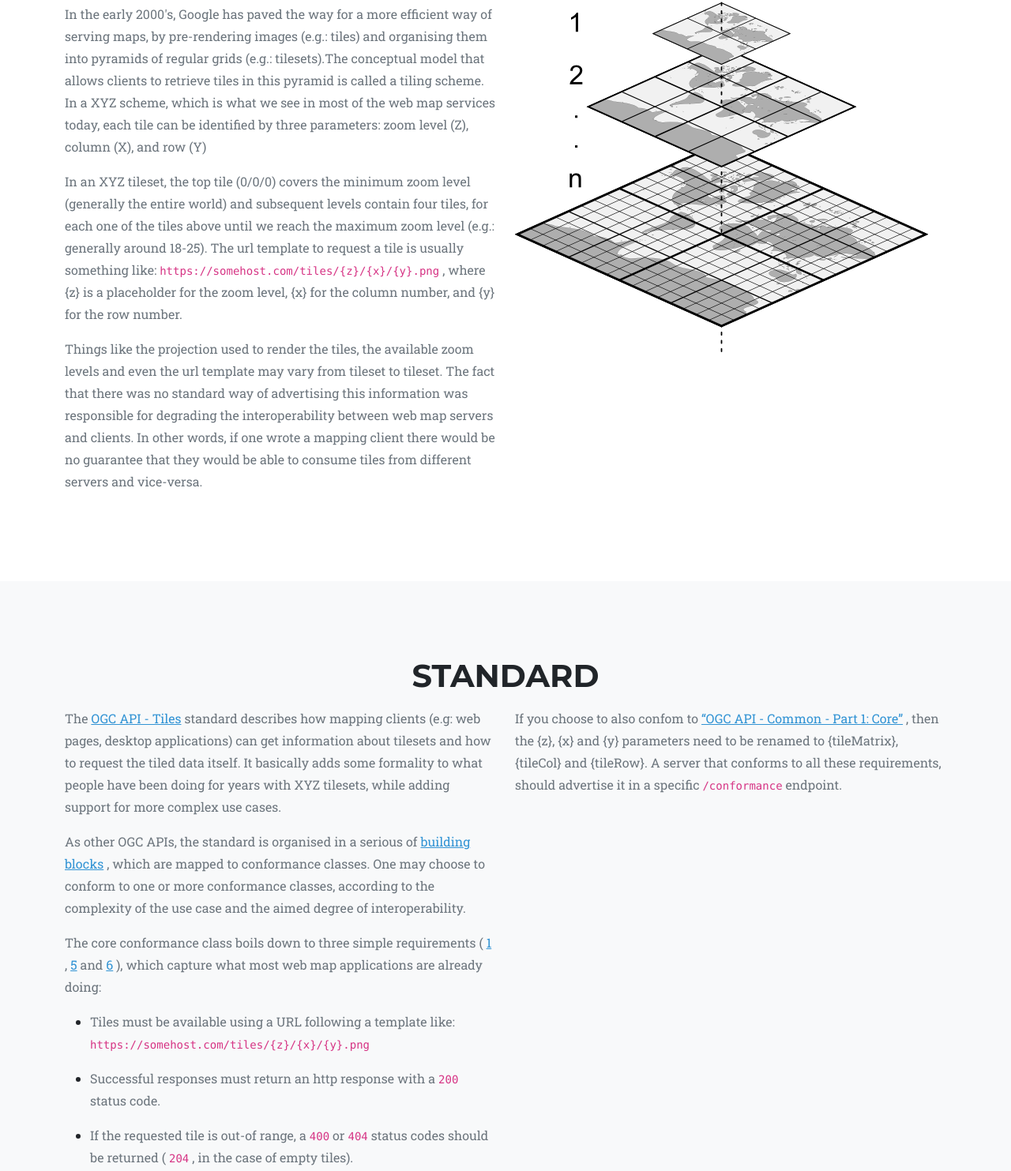
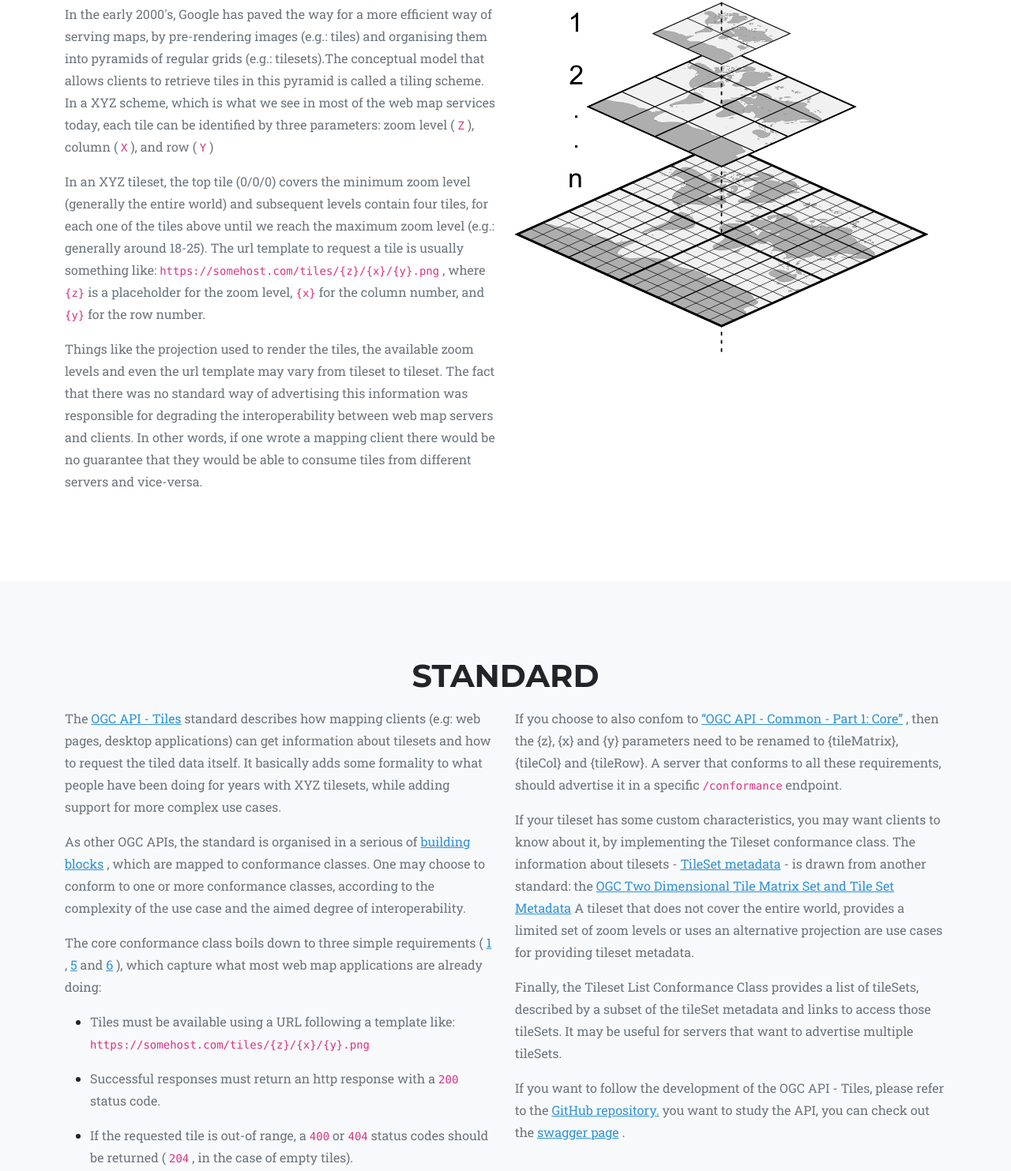
Before and after one commit to opengeospatial/ogc-tiles-website, a plain HTML site: page index.html in a window 1280 px wide. Shown: the part 1010-2493 px from the top of the page at 79% size. Drawn offline with nearby package versions, Linux system fonts and the light colour scheme.

Commit message:
- updated standards section

```diff
--- a/index.html
+++ b/index.html
@@ -60,11 +60,25 @@
                             <a href="https://en.wikipedia.org/wiki/Web_Map_Service">WMS</a>
                             ), part of the first generation of OGC standards, is an example of this.
                         </p>
-                        <p class="text-muted">In the early 2000's, Google has paved the way for a more efficient way of serving maps, by pre-rendering images (e.g.: tiles) and organising them into pyramids of regular grids (e.g.: tilesets).The conceptual model that allows clients to retrieve tiles in this pyramid is called a tiling scheme. In a XYZ scheme, which is what we see in most of the web map services today, each tile can be identified by three parameters: zoom level (Z), column (X), and row (Y)</p>
+                        <p class="text-muted">
+                            In the early 2000's, Google has paved the way for a more efficient way of serving maps, by pre-rendering images (e.g.: tiles) and organising them into pyramids of regular grids (e.g.: tilesets).The conceptual model that allows clients to retrieve tiles in this pyramid is called a tiling scheme. In a XYZ scheme, which is what we see in most of the web map services today, each tile can be identified by three parameters: zoom level (
+                            <code>Z</code>
+                            ), column (
+                            <code>X</code>
+                            ), and row (
+                            <code>Y</code>
+                            )
+                        </p>
                         <p class="text-muted">
                             In an XYZ tileset, the top tile (0/0/0) covers the minimum zoom level (generally the entire world) and subsequent levels contain four tiles, for each one of the tiles above until we reach the maximum zoom level (e.g.: generally around 18-25). The url template to request a tile is usually something like:
                             <code>https://somehost.com/tiles/{z}/{x}/{y}.png</code>
-                            , where {z} is a placeholder for the zoom level, {x} for the column number, and {y} for the row number.
+                            , where
+                            <code>{z}</code>
+                            is a placeholder for the zoom level,
+                            <code>{x}</code>
+                            for the column number, and
+                            <code>{y}</code>
+                            for the row number.
                         </p>
                         <p class="text-muted">Things like the projection used to render the tiles, the available zoom levels and even the url template may vary from tileset to tileset. The fact that there was no standard way of advertising this information was responsible for degrading the interoperability between web map servers and clients. In other words, if one wrote a mapping client there would be no guarantee that they would be able to consume tiles from different servers and vice-versa.</p>
                     </div>
@@ -134,8 +148,24 @@
                             <code>/conformance</code>
                             endpoint.
                         </p>
+                        <p class="text-muted">
+                            If your tileset has some custom characteristics, you may want clients to know about it, by implementing the Tileset conformance class. The information about tilesets -
+                            <a href="https://docs.ogc.org/is/17-083r4/17-083r4.html#toc20">TileSet metadata</a>
+                            - is drawn from another standard: the
+                            <a href="https://docs.ogc.org/is/17-083r4/17-083r4.html">OGC Two Dimensional Tile Matrix Set and Tile Set Metadata</a>
+                            A tileset that does not cover the entire world, provides a limited set of zoom levels or uses an alternative projection are use cases for providing tileset metadata.
+                        </p>
+                        <p class="text-muted">Finally, the Tileset List Conformance Class provides a list of tileSets, described by a subset of the tileSet metadata and links to access those tileSets. It may be useful for servers that want to advertise multiple tileSets.</p>
+                        <p class="text-muted">
+                            If you want to follow the development of the OGC API - Tiles, please refer to the
+                            <a href="https://github.com/opengeospatial/ogcapi-tiles">GitHub repository.</a>
+                            <If>you want to study the API, you can check out the</If>
+                            <a href="https://petstore.swagger.io/?url=https://raw.githubusercontent.com/opengeospatial/ogcapi-tiles/master/openapi/ogcapi-tiles-1.bundled.json">swagger page</a>
+                            .
+                        </p>
                     </div>
                 </div>
+                <div class="row text-center"><img src="assets/img/ogc-api-tiles.png" title="Source: TODO" alt=".." /></div>
             </div>
         </section>
         <!-- In action-->
@@ -623,7 +653,7 @@
                                 <div class="modal-body">
                                     <!-- Project details-->
                                     <h2 class="text-uppercase">Privacy Policy</h2>
-                                    <p class="item-intro text-muted">OGC API Features does not log or share your personal information.</p>
+                                    <p class="item-intro text-muted">OGC API - Tiles does not log or share your personal information.</p>
                                     <p>We don't track you. We don't profile you. Period</p>
                                 </div>
                             </div>
```
Also changed, not shown: assets/img/ogc-api-tiles.png (added).
